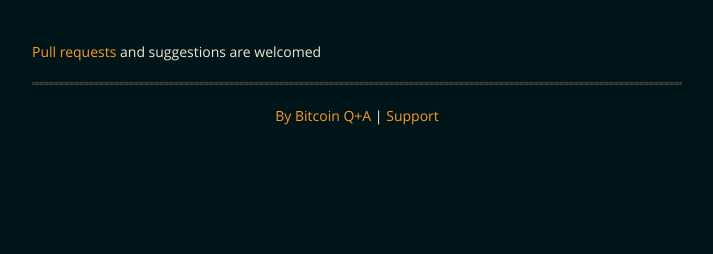
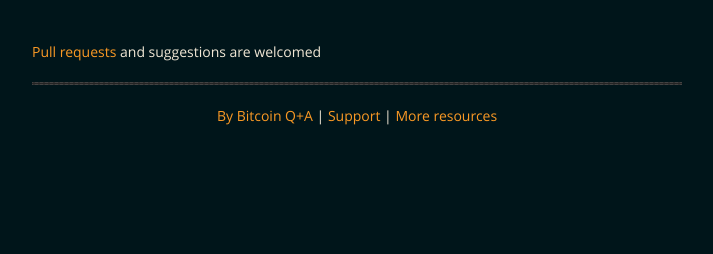
Before and after one commit to BitcoinQnA/BitcoinPrivacyGuide, a Jekyll site: the page built from index.md, in a window 1280 px wide. Shown: the part 806-1060 px from the top of the page, without its empty margins (283-996 px from the left). Built offline with Jekyll 4.4.1, drawn with Linux system fonts in a browser that asks for light colours.

Commit message:
Update index.md

```diff
--- a/index.md
+++ b/index.md
@@ -32,6 +32,7 @@ Let's get started!
 
 <p align="center">
   <a href="https://twitter.com/BitcoinQ_A">By Bitcoin Q+A</a> |
-  <a href="https://bqa.duckdns.org:20486/apps/96ZvtoJQr9bz5QyeDoUfhkmNTLZ/pos">Support</a>
+  <a href="https://bqa.duckdns.org:20486/apps/96ZvtoJQr9bz5QyeDoUfhkmNTLZ/pos">Support</a> |
+  <a href="https://bitcoiner.guide">More resources</a>
   <br><br>
 </p>
```
